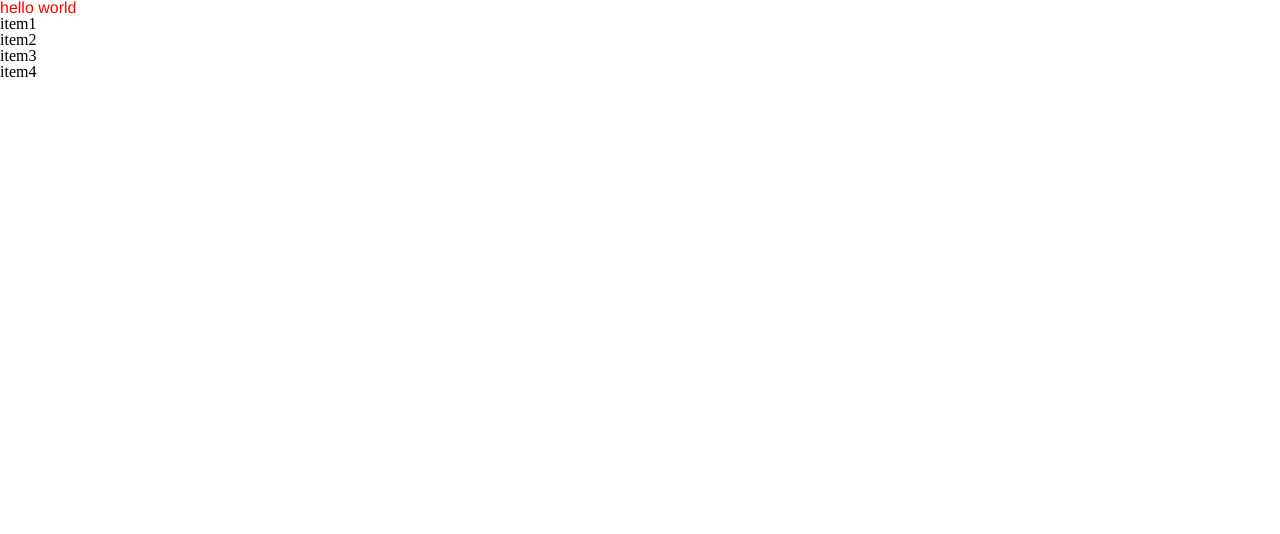
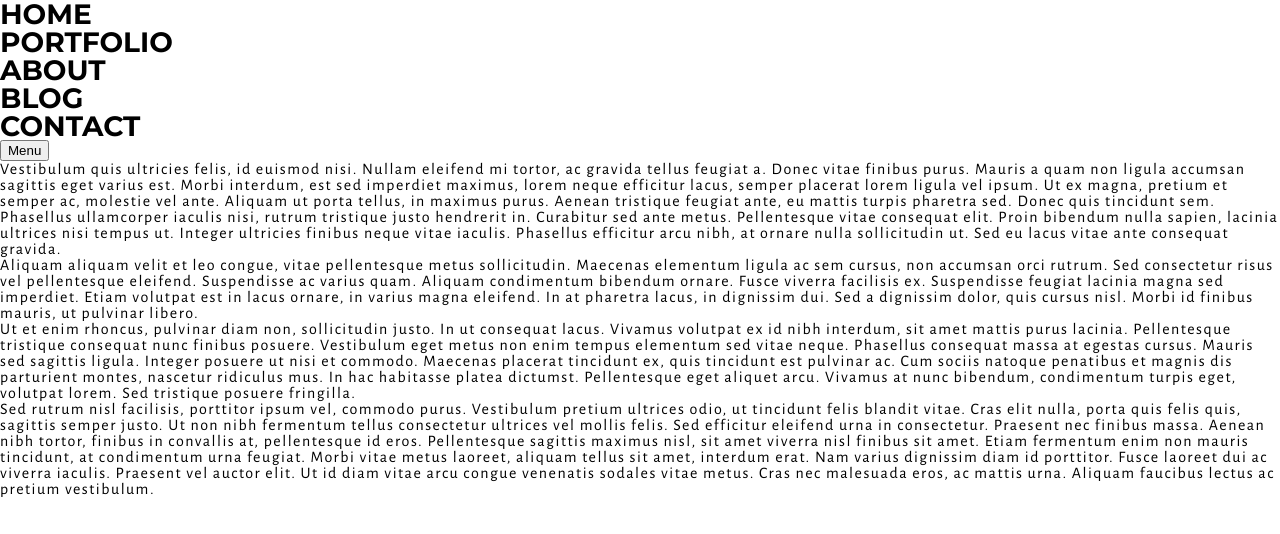
Before and after one commit to vienly/prettynicebooksite, a website: page index.html in a window 1280 px wide. Drawn offline with nearby package versions, Linux system fonts and the light colour scheme.

Commit message:
setting some layout elements

```diff
--- a/index.html
+++ b/index.html
@@ -3,17 +3,36 @@
   <head>
     <meta charset="UTF-8">
     <title>title</title>
-    <link rel="stylesheet" type="text/css" href="stylesheets/style.css">
+    <link href="https://fonts.googleapis.com/css?family=Montserrat:400,700" rel="stylesheet" type="text/css">
+    <link href='https://fonts.googleapis.com/css?family=Alegreya+Sans:100,300,400' rel='stylesheet' type='text/css'>
+    <link href="stylesheets/style.css" rel="stylesheet" type="text/css">
 
   </head>
   <body>
-    <h1>hello world</h1>
-    <ul>
-      <li>item1</li>
-      <li>item2</li>
-      <li>item3</li>
-      <li>item4</li>
-    </ul>
+    <header class="site-header">
+      <ul class="navigation">
+        <li class="nav-item"><a href="#">Home</a></li>
+        <li class="nav-item"><a href="#">Portfolio</a></li>
+        <li class="nav-item"><a href="#">About</a></li>
+        <li class="nav-item"><a href="#">Blog</a></li>
+        <li class="nav-item"><a href="#">Contact</a></li>
+      </ul>
 
+      <button class="nav-toggle-button">Menu</button>
+    </header>
+
+    <main>
+      <p>Vestibulum quis ultricies felis, id euismod nisi. Nullam eleifend mi tortor, ac gravida tellus feugiat a. Donec vitae finibus purus. Mauris a quam non ligula accumsan sagittis eget varius est. Morbi interdum, est sed imperdiet maximus, lorem neque efficitur lacus, semper placerat lorem ligula vel ipsum. Ut ex magna, pretium et semper ac, molestie vel ante. Aliquam ut porta tellus, in maximus purus. Aenean tristique feugiat ante, eu mattis turpis pharetra sed. Donec quis tincidunt sem. Phasellus ullamcorper iaculis nisi, rutrum tristique justo hendrerit in. Curabitur sed ante metus. Pellentesque vitae consequat elit. Proin bibendum nulla sapien, lacinia ultrices nisi tempus ut. Integer ultricies finibus neque vitae iaculis. Phasellus efficitur arcu nibh, at ornare nulla sollicitudin ut. Sed eu lacus vitae ante consequat gravida.</p>
+
+      <p>Aliquam aliquam velit et leo congue, vitae pellentesque metus sollicitudin. Maecenas elementum ligula ac sem cursus, non accumsan orci rutrum. Sed consectetur risus vel pellentesque eleifend. Suspendisse ac varius quam. Aliquam condimentum bibendum ornare. Fusce viverra facilisis ex. Suspendisse feugiat lacinia magna sed imperdiet. Etiam volutpat est in lacus ornare, in varius magna eleifend. In at pharetra lacus, in dignissim dui. Sed a dignissim dolor, quis cursus nisl. Morbi id finibus mauris, ut pulvinar libero.</p>
+
+      <p>Ut et enim rhoncus, pulvinar diam non, sollicitudin justo. In ut consequat lacus. Vivamus volutpat ex id nibh interdum, sit amet mattis purus lacinia. Pellentesque tristique consequat nunc finibus posuere. Vestibulum eget metus non enim tempus elementum sed vitae neque. Phasellus consequat massa at egestas cursus. Mauris sed sagittis ligula. Integer posuere ut nisi et commodo. Maecenas placerat tincidunt ex, quis tincidunt est pulvinar ac. Cum sociis natoque penatibus et magnis dis parturient montes, nascetur ridiculus mus. In hac habitasse platea dictumst. Pellentesque eget aliquet arcu. Vivamus at nunc bibendum, condimentum turpis eget, volutpat lorem. Sed tristique posuere fringilla.</p>
+
+      <p>Sed rutrum nisl facilisis, porttitor ipsum vel, commodo purus. Vestibulum pretium ultrices odio, ut tincidunt felis blandit vitae. Cras elit nulla, porta quis felis quis, sagittis semper justo. Ut non nibh fermentum tellus consectetur ultrices vel mollis felis. Sed efficitur eleifend urna in consectetur. Praesent nec finibus massa. Aenean nibh tortor, finibus in convallis at, pellentesque id eros. Pellentesque sagittis maximus nisl, sit amet viverra nisl finibus sit amet. Etiam fermentum enim non mauris tincidunt, at condimentum urna feugiat. Morbi vitae metus laoreet, aliquam tellus sit amet, interdum erat. Nam varius dignissim diam id porttitor. Fusce laoreet dui ac viverra iaculis. Praesent vel auctor elit. Ut id diam vitae arcu congue venenatis sodales vitae metus. Cras nec malesuada eros, ac mattis urna. Aliquam faucibus lectus ac pretium vestibulum.<p>
+
+      </main>
+
+      <script src="scripts/vendors/jquery-2.2.4.min.js"></script>
+      <script src="scripts/nav.js"></script>
   </body>
 </html>
--- /dev/null
+++ b/scripts/nav.js
@@ -0,0 +1,8 @@
+$(document).ready(function() {
+  console.log('script running');
+  var $navButton = $('.nav-toggle-button');
+  $navButton.on('click', function() {
+    $(this).toggleClass('active');
+    console.log($(this).attr('class'));
+  });
+});
--- a/stylesheets/sass/vendors/_reset.scss
+++ b/stylesheets/sass/base/_reset.scss
@@ -38,3 +38,6 @@ q {
 table {
   border-collapse: collapse;
   border-spacing: 0; }
+
+* {
+  box-sizing: border-box; }
--- a/stylesheets/sass/base/_typography.scss
+++ b/stylesheets/sass/base/_typography.scss
@@ -1,5 +1,14 @@
 // just for testing
-h1 {
-  font-family: 'Helvetica Neue', Helvetica, sans-serif;
-  color: red;
+a {
+  -webkit-font-smoothing: antialiased;
+  font-family: 'Montserrat', sans-serif;
+  font-weight: 700;
+  font-size: 1.75rem;
 }
+
+p {
+  font-family: 'Alegreya Sans', sans-serif;
+  font-weight: 400;
+  font-size: 1rem;
+  letter-spacing: 1.5px;
+}
--- /dev/null
+++ b/stylesheets/sass/layout/_nav.scss
@@ -0,0 +1,5 @@
+a {
+  text-transform: uppercase;
+  text-decoration: none;
+  color: black;
+}
--- a/stylesheets/sass/main.scss
+++ b/stylesheets/sass/main.scss
@@ -1,2 +1,16 @@
-@import 'vendors/reset';
+
+
+@import 'base/reset';
+@import 'base/base';
 @import 'base/typography';
+
+@import 'layout/nav';
+// order:
+
+// helpers/
+// vendors/
+// base/
+// layout/
+// components/
+// pages/
+// themes/
```
Also changed, not shown: package.json (added, +23 -0 lines), server.js (added), stylesheets/sass/base/_base.scss (added), stylesheets/sass/components/_buttons.scss (added), stylesheets/sass/components/_forms.scss (added), stylesheets/sass/components/_thumbnails.scss (added), stylesheets/sass/helpers/_mixins.scss (added), stylesheets/sass/helpers/_variables.scss (added), stylesheets/sass/layout/_footer.scss (added), stylesheets/sass/layout/_header.scss (added), stylesheets/style.css, 2 other files.
